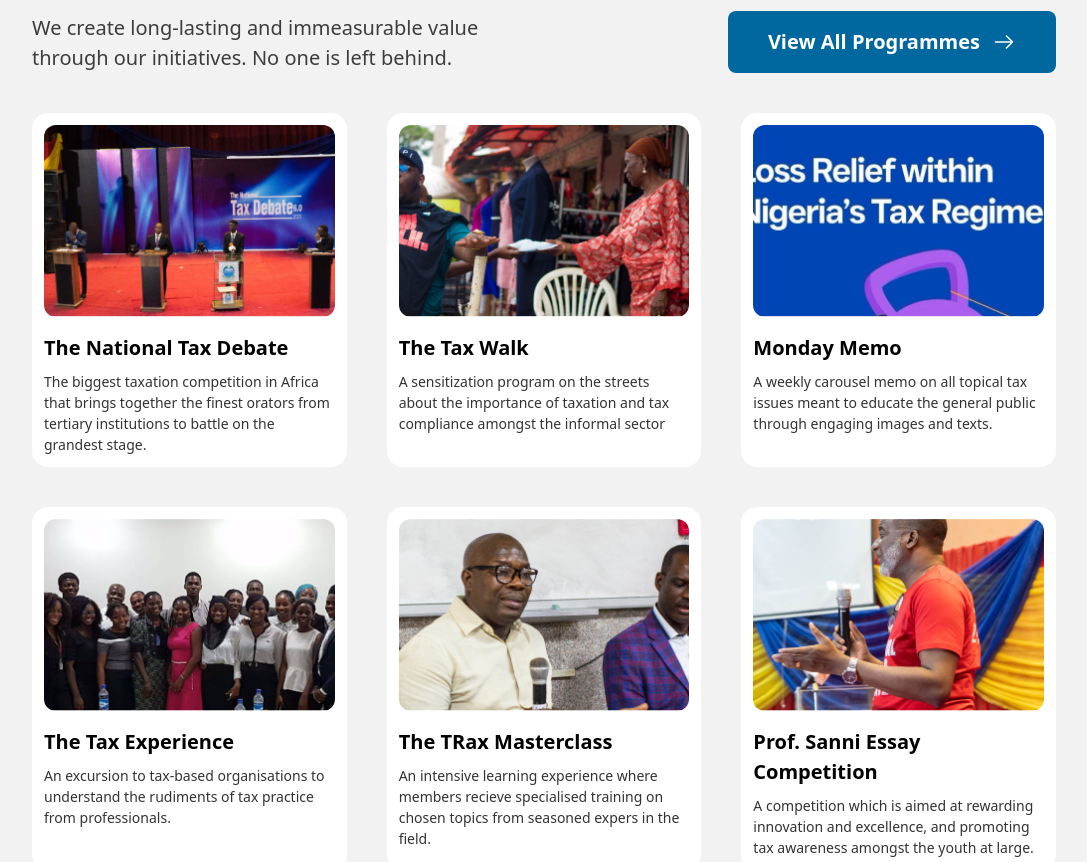
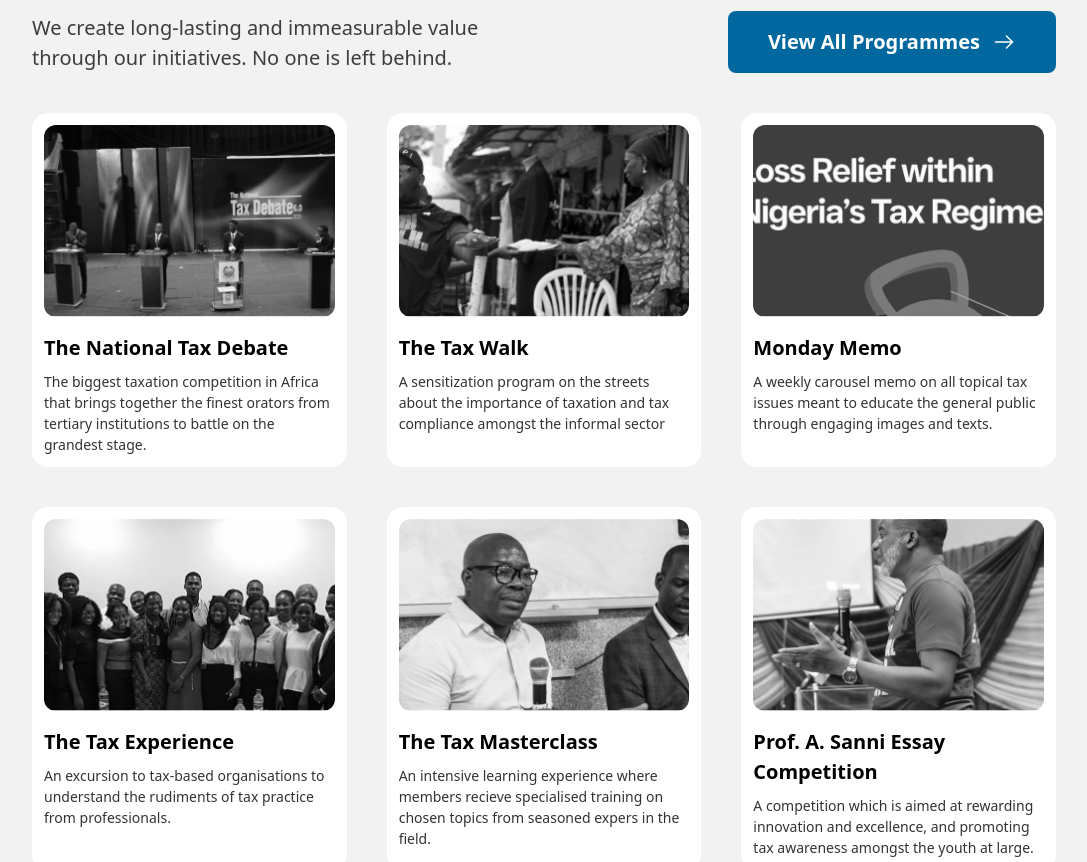
Before and after one commit to unilagtaxclub/TheTaxClub, a React (Vite) app: page / in a window 1280 px wide. Shown: the part 3560-4422 px from the top of the page, without its empty margins (96-1183 px from the left). Built offline with nearby package versions, Linux system fonts and the light colour scheme.

Commit message:
animated programmes section

```diff
--- a/src/component/sections/Programmes.tsx
+++ b/src/component/sections/Programmes.tsx
@@ -1,3 +1,4 @@
+import { NavLink } from "react-router-dom";
 import { RightArrow } from "../svgs/Icons";
 
 const Programmes = () => {
@@ -6,6 +7,7 @@ const Programmes = () => {
       id: 1,
       img: "/assets/programme-imgs/img-one.png",
       title: "The National Tax Debate",
+      link: "/programmes/tntd",
       excerpt:
         "The biggest taxation competition in Africa that brings together the finest orators from tertiary institutions to battle on the grandest stage.",
     },
@@ -13,6 +15,7 @@ const Programmes = () => {
       id: 2,
       img: "/assets/programme-imgs/img-two.png",
       title: "The Tax Walk",
+      link: "/programmes/ttw",
       excerpt:
         "A sensitization program on the streets about the importance of taxation and tax compliance amongst the informal sector",
     },
@@ -20,6 +23,7 @@ const Programmes = () => {
       id: 3,
       img: "/assets/programme-imgs/img-three.png",
       title: "Monday Memo",
+      link: "/programmes/mm",
       excerpt:
         "A weekly carousel memo on all topical tax issues meant to educate the general public through engaging images and texts.",
     },
@@ -27,20 +31,23 @@ const Programmes = () => {
       id: 4,
       img: "/assets/programme-imgs/img-four.png",
       title: "The Tax Experience",
+      link: "/programmes/tte",
       excerpt:
         "An excursion to tax-based organisations to understand the rudiments of tax practice from professionals.",
     },
     {
       id: 5,
       img: "/assets/programme-imgs/img-five.png",
-      title: "The TRax Masterclass",
+      title: "The Tax Masterclass",
+      link: "/programmes/ttm",
       excerpt:
         "An intensive learning experience where members recieve specialised training on chosen topics from seasoned expers in the field.",
     },
     {
       id: 6,
       img: "/assets/programme-imgs/img-six.png",
-      title: "Prof. Sanni Essay Competition",
+      title: "Prof. A. Sanni Essay Competition",
+      link: "/programmes/pasec",
       excerpt:
         "A competition which is aimed at rewarding innovation and excellence, and promoting tax awareness amongst the youth at large.",
     },
@@ -59,7 +66,7 @@ const Programmes = () => {
           </h2>
           <p className="lg:text-[20px] text-[#3D3D3D]">
             We create long-lasting and immeasurable value through our
-            initiatives. No one is left behind.{" "}
+            initiatives. No one is left behind.
           </p>
         </div>
 
@@ -73,11 +80,15 @@ const Programmes = () => {
 
       <div className="grid lg:grid-cols-3 grid-cols-1 lg:gap-10 gap-6 mt-10">
         {items.map((item) => (
-          <div key={item.id} className="p-3 bg-[#ffffff] rounded-2xl">
+          <NavLink
+            to={item.link}
+            key={item.id}
+            className="p-3 bg-[#ffffff] rounded-2xl group"
+          >
             <img
               src={item.img}
               alt={item.title}
-              className="w-[100%] h-[192px] rounded-xl object-cover"
+              className="w-full h-[192px] rounded-xl object-cover grayscale group-hover:grayscale-0 transition-all duration-500 ease-in-out"
             />
             <div className="mt-4 space-y-2">
               <h2 className="lg:text-[20px] font-semibold">{item.title}</h2>
@@ -85,7 +96,7 @@ const Programmes = () => {
                 {item.excerpt}
               </p>
             </div>
-          </div>
+          </NavLink>
         ))}
       </div>
     </div>
```
